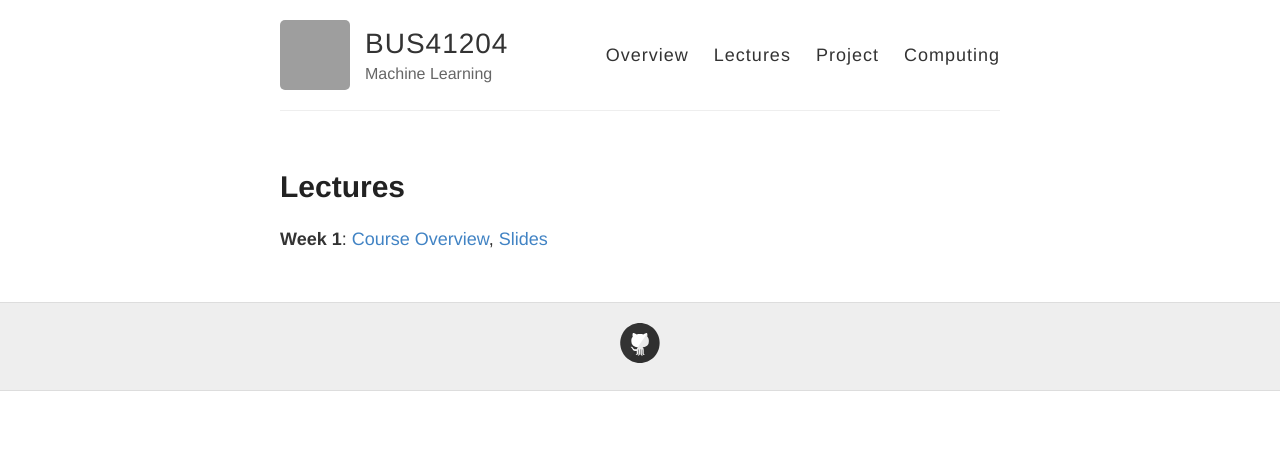
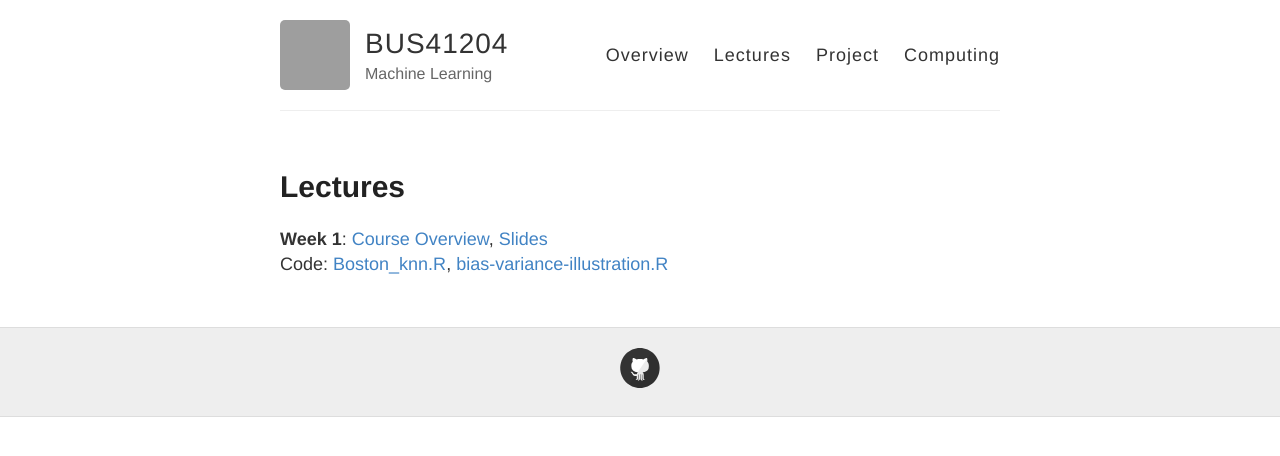
Before and after one commit to ChicagoBoothML/ML2016, a Jekyll site: the page built from lectures.md, in a window 1280 px wide. Shown: the top 456 px of the page. Built offline with Jekyll 4.4.1, drawn with Linux system fonts in a browser that asks for light colours; grey boxes are pictures that could not be loaded.

Commit message:
links for code

```diff
--- a/lectures.md
+++ b/lectures.md
@@ -8,3 +8,4 @@ permalink: /lectures/
 
 **Week 1**: [Course Overview](https://piazza.com/class_profile/get_resource/ixiudyq1m7bj0/ixl2l2cc6j12og),
 [Slides](https://piazza.com/class_profile/get_resource/ixiudyq1m7bj0/ixl2lqqcl1576s)
+Code: [Boston_knn.R](https://raw.githubusercontent.com/ChicagoBoothML/ML2016/master/code/Boston_knn.R), [bias-variance-illustration.R](https://raw.githubusercontent.com/ChicagoBoothML/ML2016/master/code/bias-variance-illustration.R)
```
